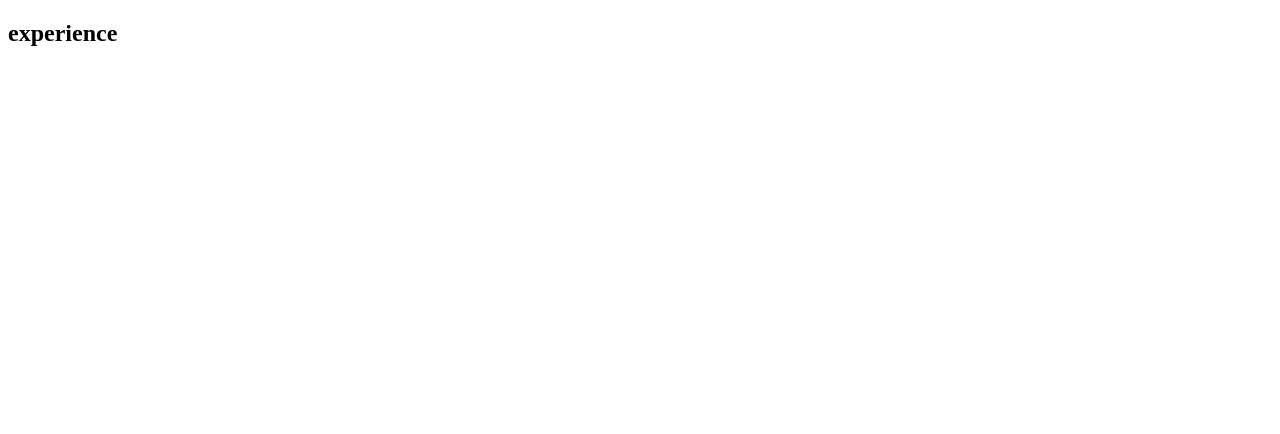
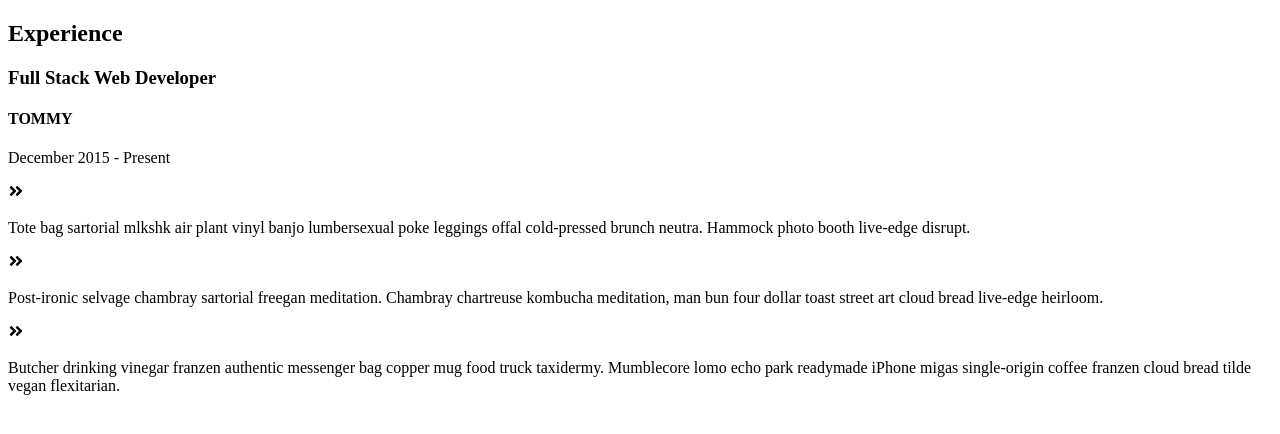
Before and after one commit to LaurenCummings/tab-project, a React (Vite) app: page / in a window 1280 px wide. Shown: the top 434 px of the page. Built offline with nearby package versions, Linux system fonts and the light colour scheme.

Commit message:
Started displaying job info

```diff
--- a/src/App.jsx
+++ b/src/App.jsx
@@ -1,6 +1,7 @@
 import './App.css'
 import data from './data';
 import { useState } from 'react';
+import { FaAngleDoubleRight } from 'react-icons/fa';
 
 function App() {
   const [jobs, setJobs] = useState(data);
@@ -11,12 +12,23 @@
   return (
     <section className="section">
       <div className="title">
-        <h2>experience</h2>
+        <h2>Experience</h2>
         <div className="underline"></div>
       </div>
       <div className="jobs-center">
         {/* btn container */}
-        {/* job */}
+        {/* job info */}
+        <article className="job-info">
+          <h3>{title}</h3>
+          <h4>{company}</h4>
+          <p className="job-date">{dates}</p>
+          {duties.map((duty, index) => {
+            return <div key={index} className="job-desc">
+              <FaAngleDoubleRight className="job-icon"></FaAngleDoubleRight>
+              <p>{duty}</p>
+            </div>
+          })}
+        </article>
       </div>
     </section>
   )
```
